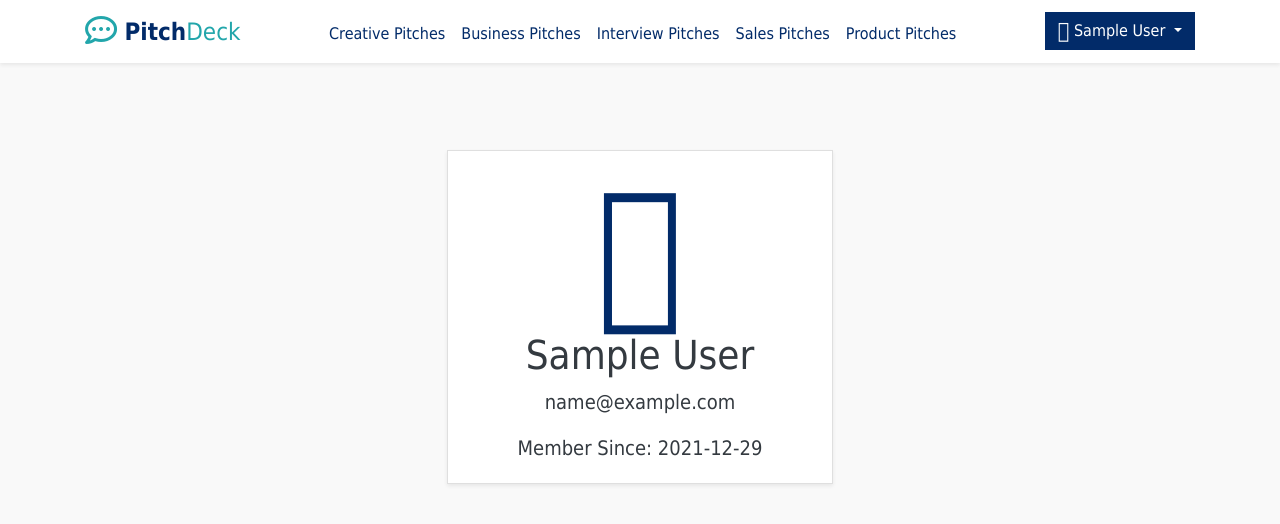
After one commit to steve-njuguna-k/Flask-Pitch-Deck, a Flask app: page /profile in a window 1280 px wide. The commit adds this page. Shown: the top 524 px of the page. Run offline with Flask 2, Linux system fonts and the light colour scheme; the visitor is signed in with stand-in values (Sample User, id 1); data comes from the database, SQL or seed files in the repository; some libraries are stand-ins or nearby versions.

Commit message:
Added profile page details

```diff
--- a/app/static/assets/css/style.css
+++ b/app/static/assets/css/style.css
@@ -21,6 +21,10 @@ a:hover {
 
 .landing {
     margin-top: 75px;
+}
+
+.profile-landing {
+    margin-top: 150px;
 }
 
 .navbar.navbar-dark .nav-item .nav-link {
--- a/app/templates/Logged In Navbar.html
+++ b/app/templates/Logged In Navbar.html
@@ -33,6 +33,7 @@
                         </button>
                         <div class="dropdown-menu" aria-labelledby="dropdownMenuButton">
                             <a class="dropdown-item" href="{{ url_for('home') }}"><i class="fal fa-plus-square"></i> Add A Pitch</a>
+                            <a class="dropdown-item" href="{{ url_for('profile') }}"><i class="fal fa-user-alt"></i> My Profile</a>
                             <a class="dropdown-item" href="{{ url_for('my_pitches') }}"><i class="fal fa-file-alt"></i> My Pitches</a>
                             <a class="dropdown-item" href="{{ url_for('logout') }}"><i class="fal fa-sign-out"></i> Logout</a>
                         </div>
--- a/app/templates/Navbar.html
+++ b/app/templates/Navbar.html
@@ -33,6 +33,7 @@
                         </button>
                         <div class="dropdown-menu" aria-labelledby="dropdownMenuButton">
                             <a class="dropdown-item" href="#" data-toggle="modal" data-target="#staticBackdrop"><i class="fal fa-plus-square"></i> Add A Pitch</a>
+                            <a class="dropdown-item" href="{{ url_for('profile') }}"><i class="fal fa-user-alt"></i> My Profile</a>
                             <a class="dropdown-item" href="{{ url_for('my_pitches') }}"><i class="fal fa-file-alt"></i> My Pitches</a>
                             <a class="dropdown-item" href="{{ url_for('logout') }}"><i class="fal fa-sign-out"></i> Logout</a>
                         </div>
--- /dev/null
+++ b/app/templates/Profile.html
@@ -0,0 +1,26 @@
+{% extends "Base.html" %}
+
+<div class="container">
+	{% include 'Logged In Navbar.html' %}
+</div>
+
+{% block content %}
+
+    <div class="container-fluid profile-landing">
+		<div class="row ">
+			<div class="col-sm-4 text-center"></div>
+			<div class="col-sm-4 text-center">
+				<div class="card shadow-sm">
+					<div class="card-body">
+                        <i class="fal fa-user-circle fa-10x"></i>
+						<h1 class="card-text text-dark">{{ user.first_name }} {{ user.last_name }}</h1>
+						<p class="card-text text-dark">{{ user.email }}</p>
+						<p class="card-text text-dark">Member Since: {{ user.registered_on.strftime('%Y-%m-%d') }}</p>
+					</div>
+				</div>
+			</div>
+			<div class="col-sm-4 text-center"></div>
+		</div>
+	</div>
+
+{% endblock %}
--- a/app/views.py
+++ b/app/views.py
@@ -2,7 +2,7 @@ import datetime
 from app import app
 from flask import render_template, flash, redirect, request, url_for
 from .email import send_email
-from .models import Comment, UserModel, db, Pitch
+from .models import Comment, Like, UserModel, db, Pitch
 from flask_login import current_user, login_user, logout_user, login_required
 from .forms import CommentsForm, LoginForm, RegisterForm, PitchForm
 from flask_bcrypt import Bcrypt
@@ -12,6 +12,7 @@ bcrypt = Bcrypt(app)
 @app.route('/', methods=['POST','GET'])
 def home():
     pitches = Pitch.query.all()
+    user = UserModel.query.filter_by(id=current_user._get_current_object().id)
     form = PitchForm()
     if form.validate_on_submit():
         pitch_body = form.pitch_body.data
@@ -24,7 +25,7 @@ def home():
 
         return redirect(url_for('home'))
 
-    return render_template('Index.html', form = form, pitches = pitches)
+    return render_template('Index.html', form = form, pitches = pitches, user = user)
 
 @app.route('/login/', methods = ['GET', 'POST'])
 def login():
@@ -123,7 +124,7 @@ def addComment(pitch):
     form = CommentsForm()
     pitch = Pitch.query.filter_by(id = pitch).first()
     comments = Comment.query.filter_by(pitches_id = pitch.id)
-    comment=form.comment.data
+    comment = form.comment.data
     user_id = current_user._get_current_object().id
 
     if form.validate_on_submit():
@@ -132,6 +133,12 @@ def addComment(pitch):
         db.session.commit()
         return redirect(url_for('pitches'))
     return render_template('Add Comment.html', form = form, pitch = pitch, comments = comments)
+
+@app.route('/profile',methods=['POST','GET'])
+@login_required
+def profile():
+    user = current_user._get_current_object()
+    return render_template('Profile.html', user = user)
 
 @app.route('/pitches/business', methods=['GET'])
 def business():
```
Also changed, not shown: app/templates/Index.html (+6 -2 lines).
